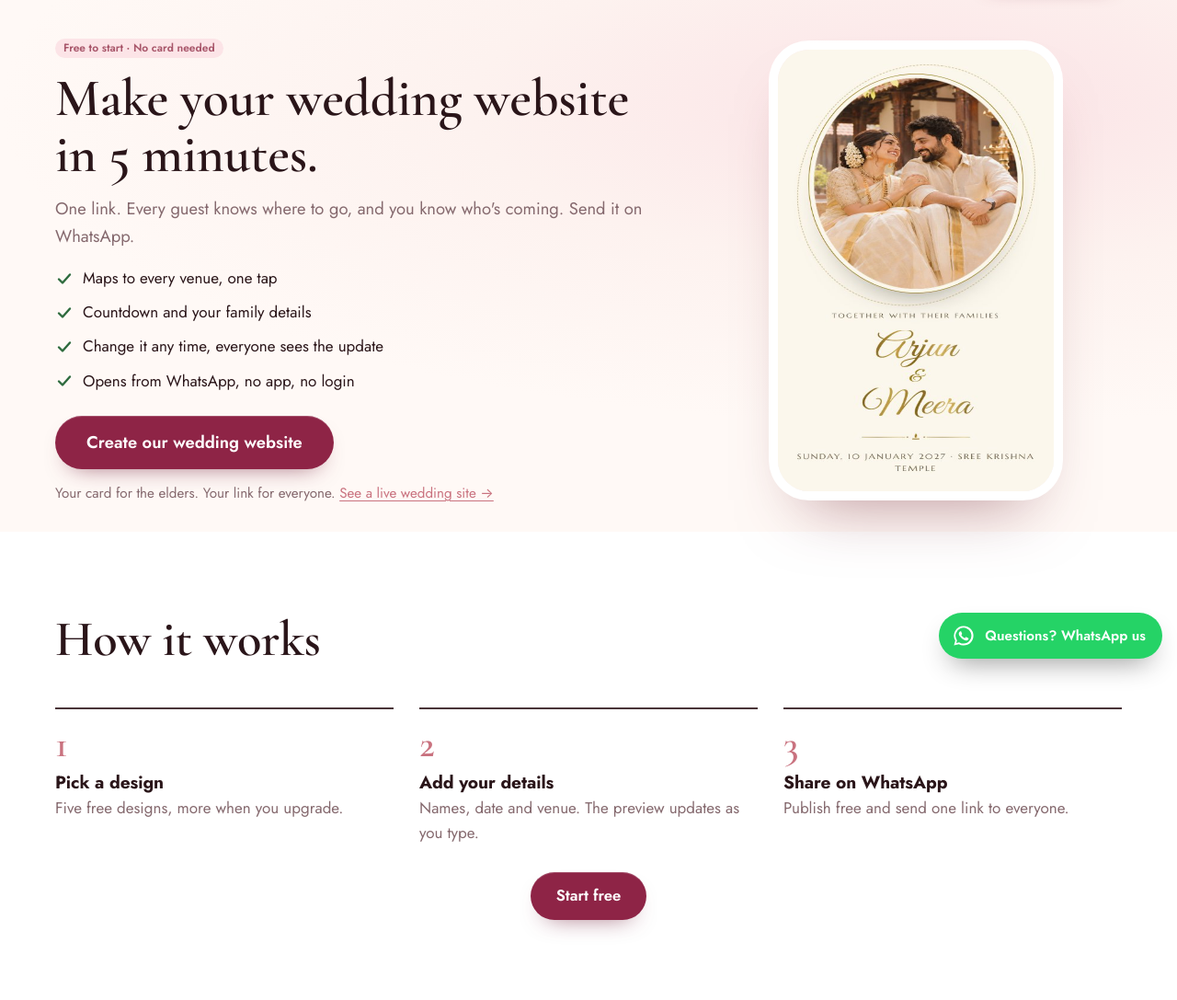
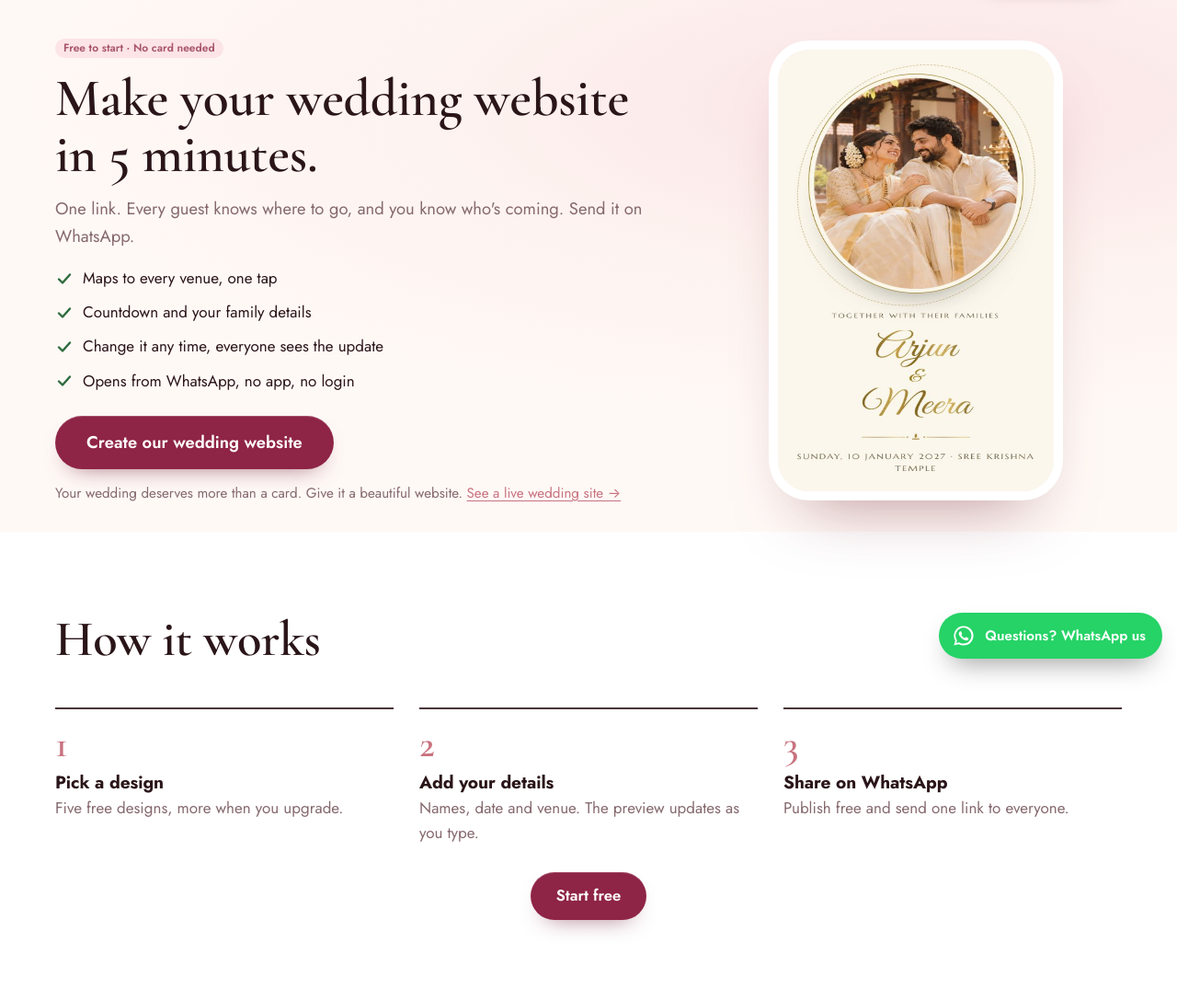
Before and after one commit to dibindenny1998/swift, a PHP site: page /free.php in a window 1280 px wide. Shown: the part 66-1153 px from the top of the page at 92% size. Run offline with PHP 8.4, Linux system fonts and the light colour scheme; some libraries are stand-ins or nearby versions.

Commit message:
New premium tagline: Your wedding deserves more than a card
Co-Authored-By: Claude Opus 5.5 <noreply@anthropic.com>
Claude-Session: https://claude.ai/code/session_01HTLJ5qXdA6w9sojxHduBi6

```diff
--- a/free.php
+++ b/free.php
@@ -21,7 +21,7 @@ site_head('Make Your Free Wedding Link in 5 Minutes | ' . $brand, 'One link for
           <li><?= $tick ?>Opens from WhatsApp, no app, no login</li>
         </ul>
         <a class="btn lp-cta js-make" href="/create?t=classic">Create our wedding website</a>
-        <p class="lp-small">Your card for the elders. Your link for everyone. <a href="/sample" target="_blank" rel="noopener">See a live wedding site →</a></p>
+        <p class="lp-small">Your wedding deserves more than a card. Give it a beautiful website. <a href="/sample" target="_blank" rel="noopener">See a live wedding site →</a></p>
       </div>
       <div class="lp-phone"><img src="<?= asset('assets/img/designs/kasavu.jpg') ?>" alt="A wedding link on a phone" width="232" height="480"></div>
     </div>
--- a/index.php
+++ b/index.php
@@ -86,7 +86,7 @@ site_head('Create Your Wedding Website: One Link for Every Guest | ' . $brand,
 
   <section class="x-band" aria-label="Your card and your link">
     <figure class="x-band-img"><img src="<?= asset('assets/img/slots/sample-kasavu.jpg') ?>" alt="" width="1080" height="1920" loading="lazy"></figure>
-    <div class="wrap x-band-copy"><p>Your card for the elders.<br><em>Your link for everyone.</em></p></div>
+    <div class="wrap x-band-copy"><p>Your wedding deserves more than a card.<br><em>Give it a beautiful website.</em></p></div>
   </section>
 
 <?php sec_designs(6); ?>
--- a/lib/sections.php
+++ b/lib/sections.php
@@ -203,7 +203,7 @@ function site_faq(): array
         ['Is my payment and my family\'s data safe?', 'Payments go through PayU, so we never see your card or UPI details. Your site is only seen by people you send the link to, and it is hidden from Google. Our privacy policy has the details.'],
         ['Can you build it for me?', "Yes. With Built for you (₹$pb4u, fixed), send us your details and photos on WhatsApp and we set up the whole site for you to check."],
         ['Is it really free?', "Yes. The Free plan covers one function for 1 month, with maps and a countdown. Premium (₹$pp, one time) adds every function, RSVP, photos, a video and all designs."],
-        ['Do I still need printed cards?', 'Many families print a few cards for the elders. Send the link to everyone, so every guest gets maps, updates and RSVP.'],
+        ['Do I still need printed cards?', 'Print cards if your family loves them. Your website goes further: every function, venue maps, photos, live updates and RSVP in one beautiful link.'],
     ];
 }
 
```
